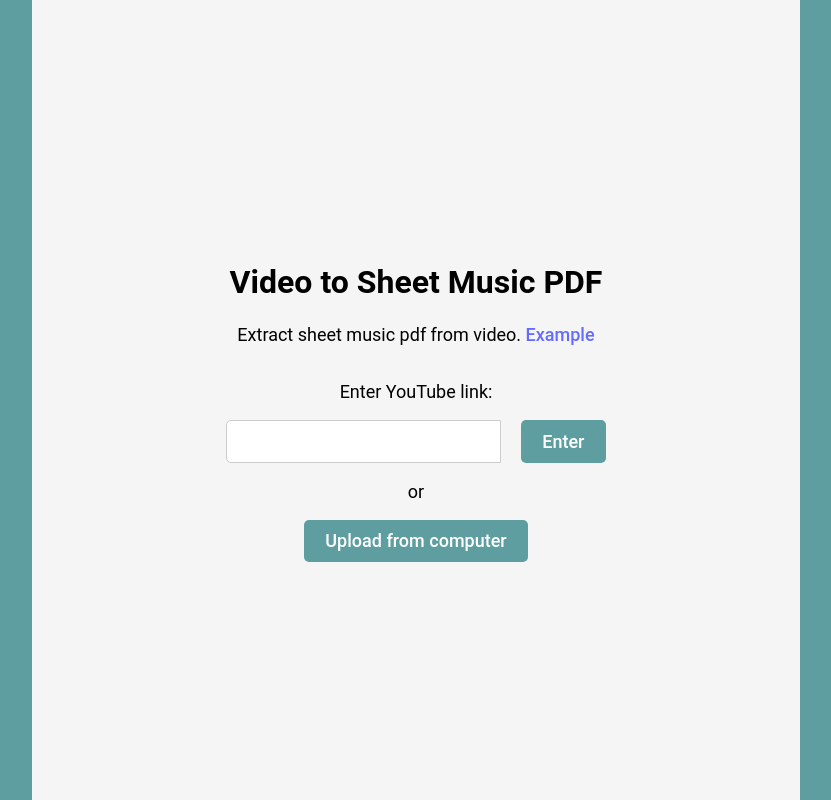
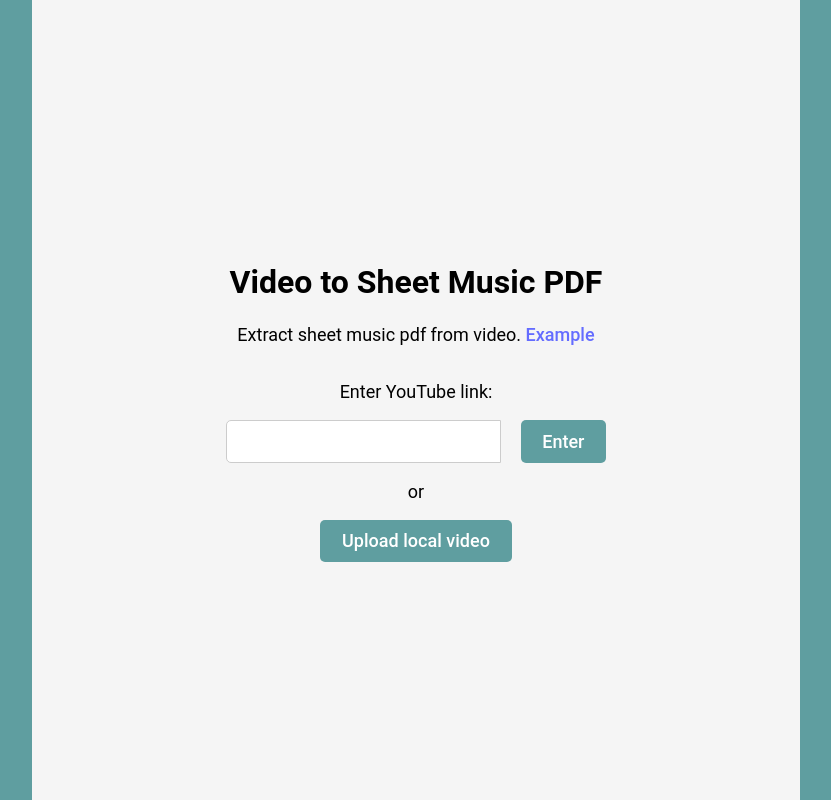
Before and after one commit to yiminghuang47/video2sheetmusic, a React (Vite) app in the folder client/: page / in a window 1280 px wide. Shown: the whole page, without its empty margins (224-1055 px from the left). Built offline with nearby package versions, Linux system fonts and the light colour scheme; no server answers.

Commit message:
change upload button text

```diff
--- a/client/src/components/BothUpload.jsx
+++ b/client/src/components/BothUpload.jsx
@@ -155,7 +155,7 @@
                     />
 
                     <button className="button" onClick={handleChoose}>
-                        Upload from computer
+                        Upload local video
                     </button>
                     {(videoId || file) && (
                         <p>
```
